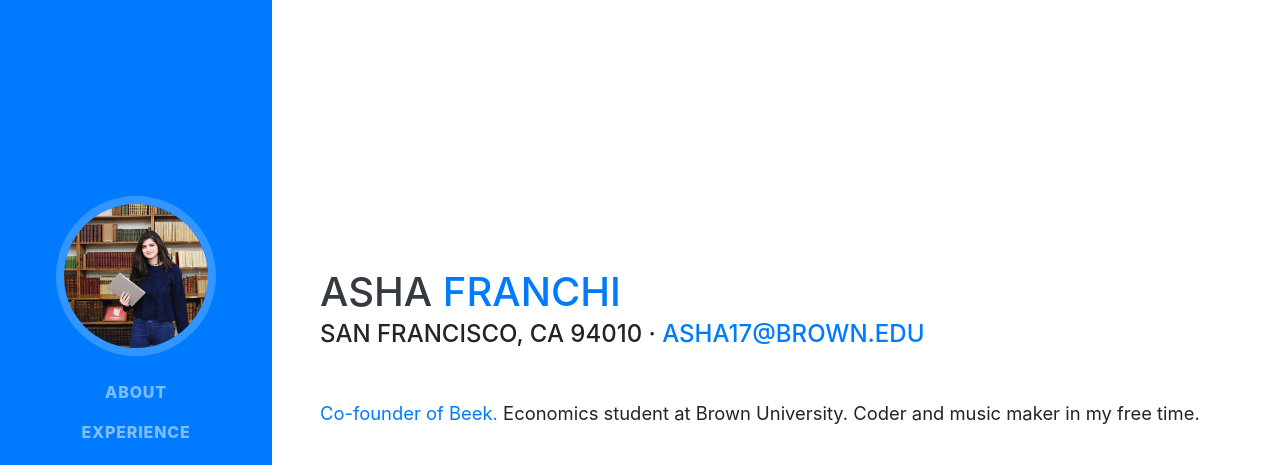
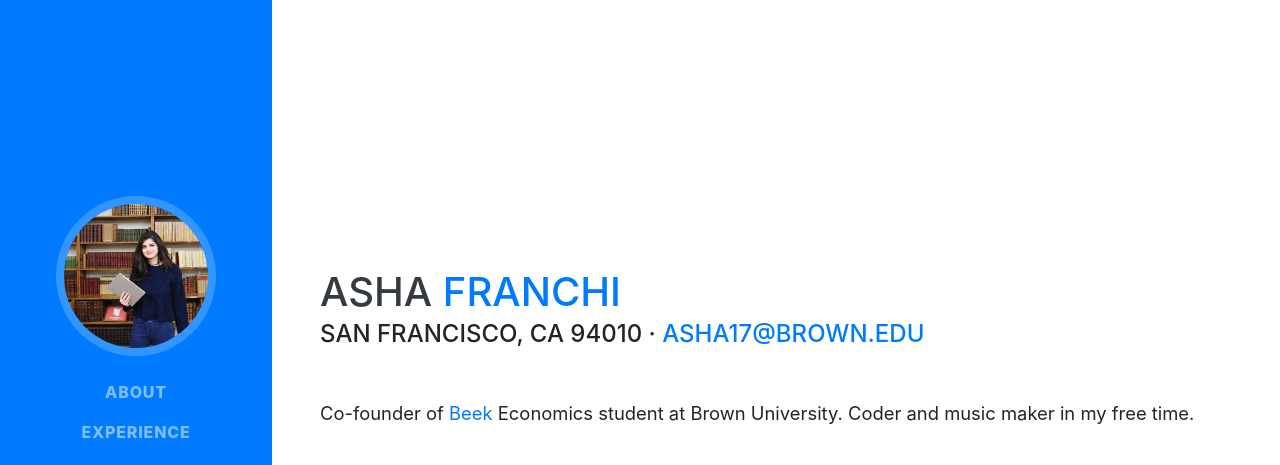
Before and after one commit to ashafranchi/Profile, a website with bundled scripts: page index.html in a window 1280 px wide. Shown: the top 465 px of the page. Built offline with nearby package versions, Linux system fonts and the light colour scheme; a web font is replaced by a local one.

Commit message:
tiny change

```diff
--- a/index.html
+++ b/index.html
@@ -69,7 +69,7 @@
         <div class="subheading mb-5">San Francisco, CA 94010 ·
           <a href="mailto:asha17@brown.edu">asha17@brown.edu</a>
         </div>
-        <p class="lead mb-5"><a href="https://getbeek.com/">Co-founder of Beek.</a> Economics student at Brown University. Coder and music maker in my free time.</p>
+        <p class="lead mb-5">Co-founder of <a href="https://getbeek.com/">Beek</a> Economics student at Brown University. Coder and music maker in my free time.</p>
         <div class="social-icons">
           <a href="#">
             <i class="fab fa-linkedin-in"></i>
```
